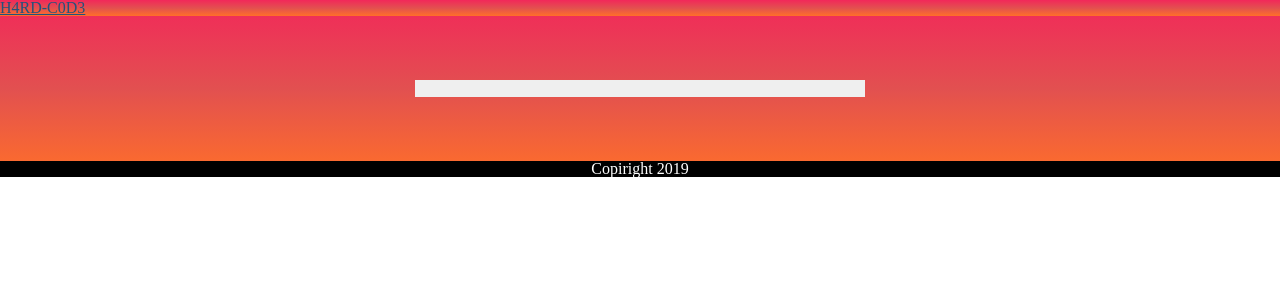
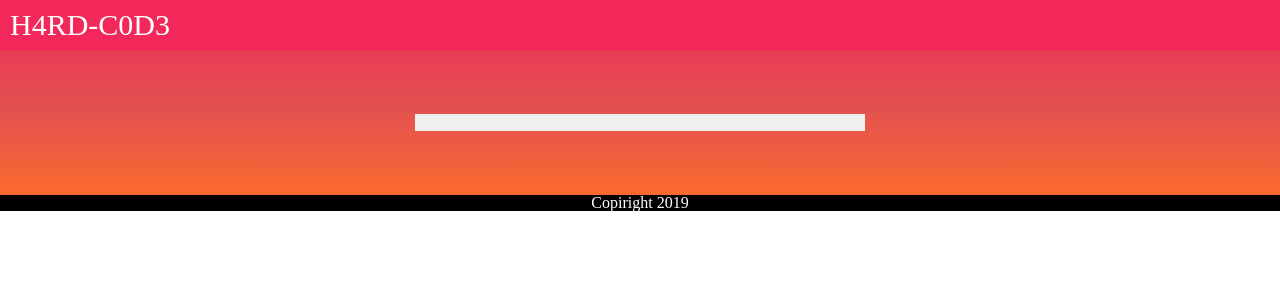
Before and after one commit to lucashernandez067/H4RD-C0D3, a PHP site: page / in a window 1280 px wide. Shown: the top 300 px of the page. Run offline with PHP 8.4, Linux system fonts and the light colour scheme.

Commit message:
felipecss

```diff
--- a/assets/css/style.css
+++ b/assets/css/style.css
@@ -1,3 +1,15 @@
+
+
+@font-face{
+    src : url("../fonts/Ubuntu.ttf") format("Opentype");
+    font-weight: 900;
+    font-style: normal;
+    font-family: Ubuntu;
+}
+*{
+    font-family: -apple-system, BlinkMacSystemFont, 'Segoe UI', Roboto, Oxygen, Ubuntu, Cantarell, 'Open Sans', 'Helvetica Neue', sans-serif;
+}
+
 footer{
     text-align: center;
     background-color: #000;
@@ -5,11 +17,55 @@ footer{
     height: auto;
     color:white;
     padding: 3rem;
+    margin-top: 10px;
 }
 
-nav{
-    background: linear-gradient(#F2285A,#E25050,#FF6F29)
+
+/*Banner style*/
+
+header nav{
+    padding: 10px;
+    margin-bottom: 10px;
+    background-color: #F2285A
 }
+
+header nav ul li{
+    display: inline-block;
+    font-size: 30px;
+}
+header nav ul li a{
+    color: white;
+}
+
+header nav ul li a:hover{
+    text-decoration: none;
+    color:rgb(207, 205, 205);
+}
+
+
+/* Login style */
+
+.panel-login-col{
+    height:50rem;
+}
+
+.background-login-col{
+    background-color: #F2285A;
+}
+
+/* Index Style */
+
+.index-body{
+    background: linear-gradient(#F2285A,#E25050,#FF6F29);
+    height:100%;
+    background-repeat: no-repeat;
+    color:#fff;
+
+}
+
+/*  register style   */
+
+
 /*  register style   */
 html {
 	font-size: 16px;
```
